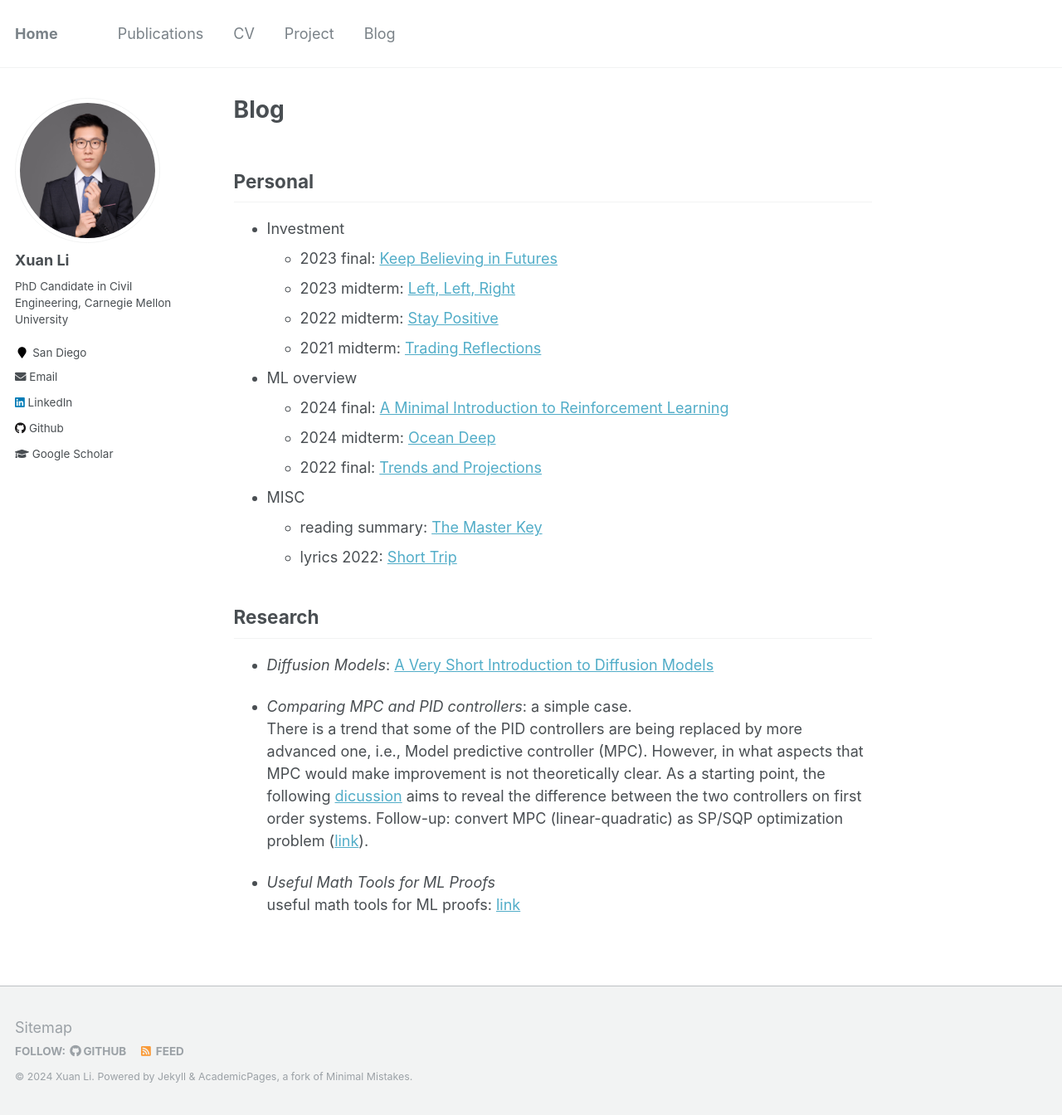
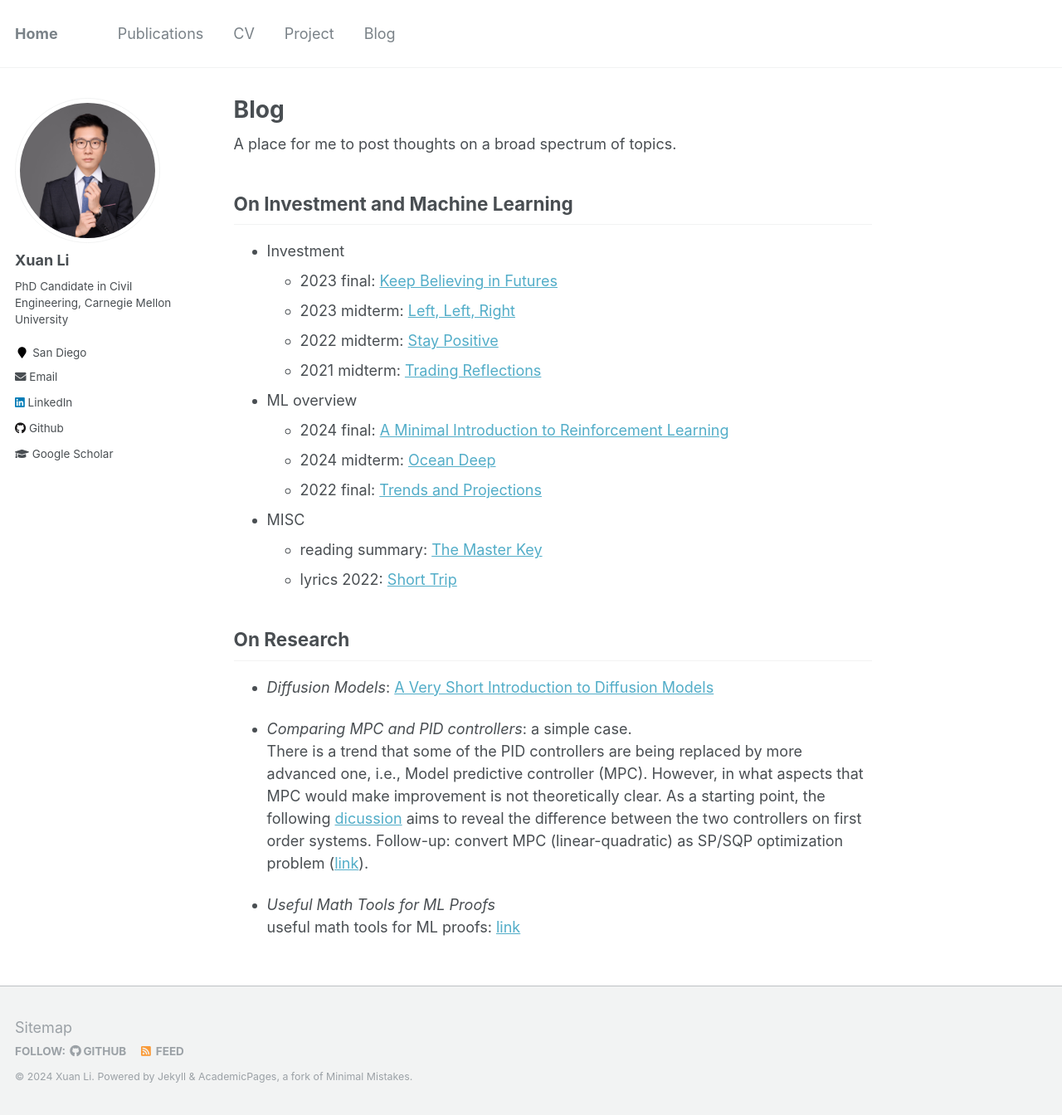
Before and after one commit to milanlx/milanlx.github.io, a Jekyll site: the page built from _pages/blog.md, in a window 1280 px wide and 1344 px high. Shown: the whole window at 83% size. Built offline with Jekyll 4.4.1, drawn with Linux system fonts in a browser that asks for light colours.

Commit message:
Update blog.md

```diff
--- a/_pages/blog.md
+++ b/_pages/blog.md
@@ -4,7 +4,9 @@ permalink: /blog/
 author_profile: true
 ---
 
-Personal
+A place for me to post thoughts on a broad spectrum of topics.
+
+On Investment and Machine Learning
 ---------------
 * Investment
   - 2023 final:   [Keep Believing in Futures](https://milanlx.github.io/files/blogs/trading_2023_final.pdf)
@@ -22,7 +24,7 @@ Personal
   - lyrics 2022: [Short Trip](https://milanlx.github.io/files/short_trip.pdf)
 
 
-Research
+On Research
 ---------------
 
 * *Diffusion Models*: [A Very Short Introduction to Diffusion Models](https://milanlx.github.io/files/blogs/diffusion.pdf)
```
